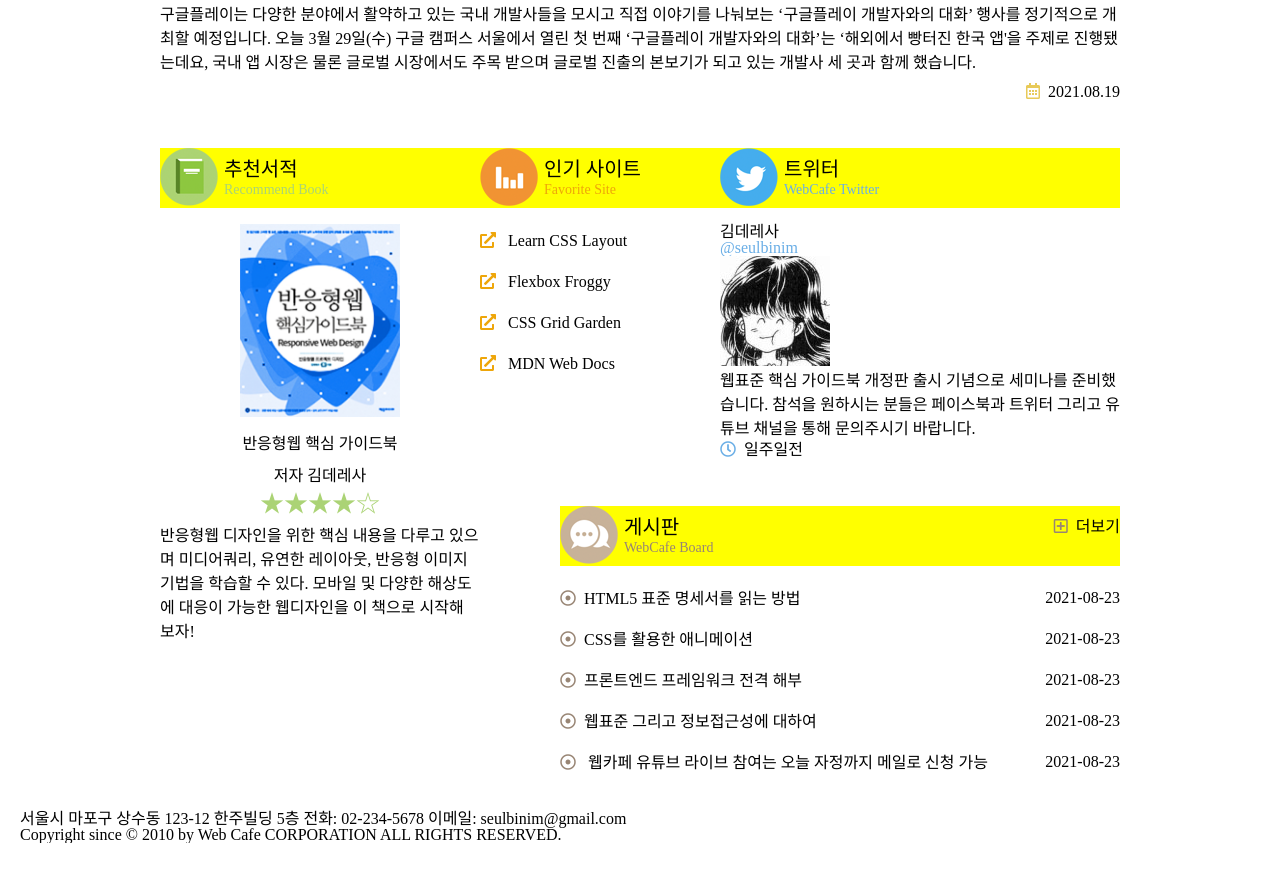
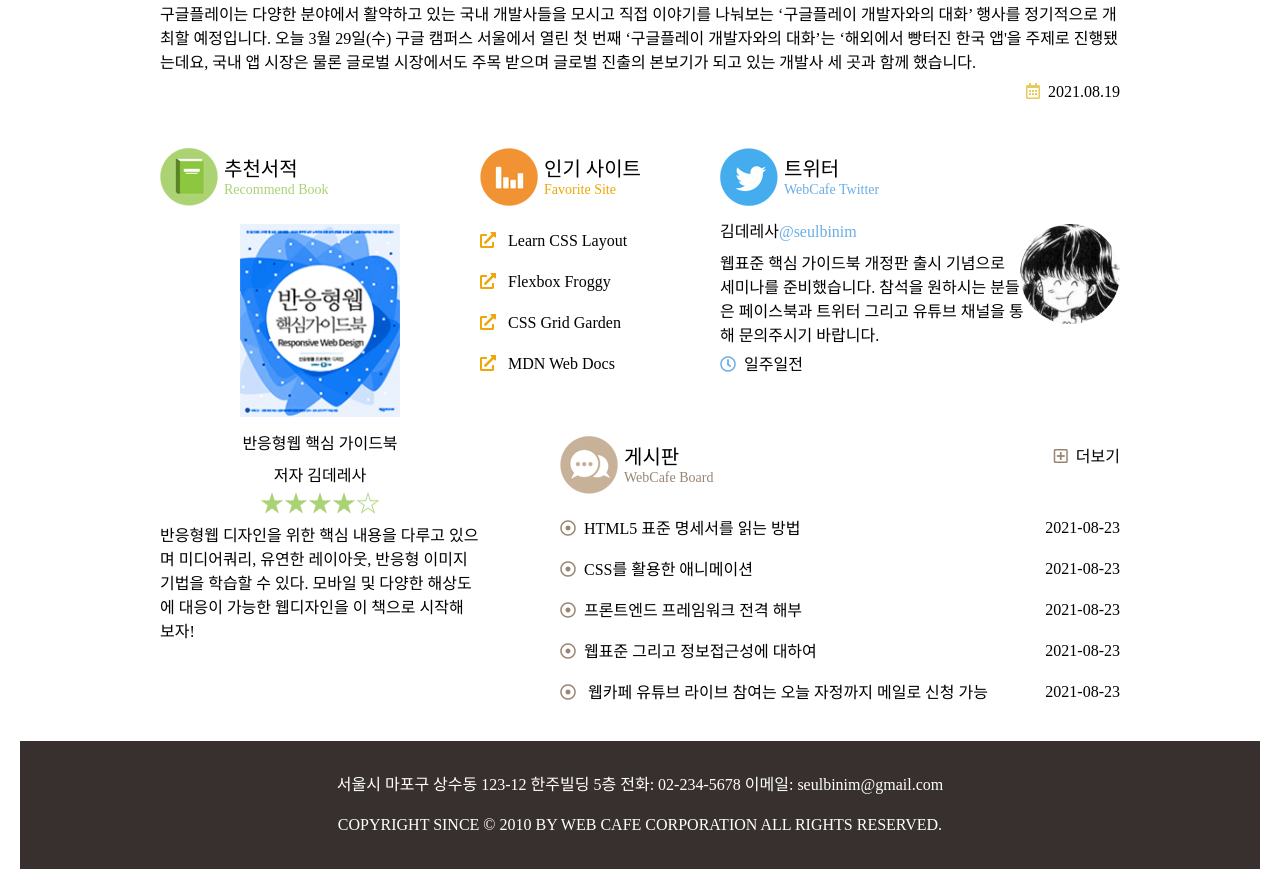
Before and after one commit to jkpark104/RWD-sass, a website built with webpack: page src/index.html in a window 1280 px wide. Shown: the part 801-1670 px from the top of the page. Before the commit the page ends 1644 px from the top, so only its background shows below. Built offline with nearby package versions, Linux system fonts and the light colour scheme; some packages are replaced by stand-ins of ours.

Commit message:
feat: TIL
1. footer
2. board

```diff
--- a/src/sass/layout/_footer.scss
+++ b/src/sass/layout/_footer.scss
@@ -1,2 +1,27 @@
-@use './../utils' as *;
-@use './../components' as *;
+@use './../utils'as *;
+@use './../components'as *;
+
+.appFooter {
+  background-color: $darkbrown;
+  color: $white;
+  padding: rem(32px);
+  line-height: 1.5;
+  // font-size: rem(14px);
+
+  @at-root .address span {
+    @include mobile {
+      display: block;
+    }
+  }
+
+  @at-root .copyright {
+    font-size: rem(16px);
+    display: block;
+    margin-top: rem(16px);
+    text-transform: uppercase;
+  }
+
+  @include desktop {
+    text-align: center;
+  }
+}
--- a/src/sass/pages/_home.scss
+++ b/src/sass/pages/_home.scss
@@ -1,10 +1,9 @@
 @use './../utils'as *;
 
-// @custom-selector :--home-section-title .book__title,
+// @custom-selector :--group .book__title, .news;
 // .news__title;
 
 .homeMain {
-
   // 섹션 공통 여백
   .book,
   .news,
@@ -22,7 +21,7 @@
     // min-height: rem(60px);
     // padding-left: rem(64px);
     margin-bottom: rem(16px);
-    background-color: yellow;
+    // background-color: yellow;
   }
 
   // 섹션 영문 제목 공통 스타일
@@ -151,6 +150,32 @@
     }
   }
 
+  //트위터
+  .twitter {
+    &__userInfo {
+      display: inline-flex;
+      margin-bottom: rem(12px);
+    }
+
+    &__userProfile {
+      width: rem(100px);
+      height: rem(100px);
+      border-radius: 50%;
+      overflow: hidden;
+      float: right;
+      shape-outside: circle(50%);
+    }
+
+    &__userProfileImage {
+      @include responsive;
+    }
+
+    &__date {
+      display: block;
+      margin-top: rem(8px);
+    }
+  }
+
   @include mobile {
     padding: 0 rem(20px);
   }
--- a/webpack.config.js
+++ b/webpack.config.js
@@ -57,7 +57,7 @@
                   [
                     'postcss-preset-env',
                     {
-                      stage: 3,
+                      stage: 1,
                       features: {
                         'nesting-rules': true,
                       },
```
